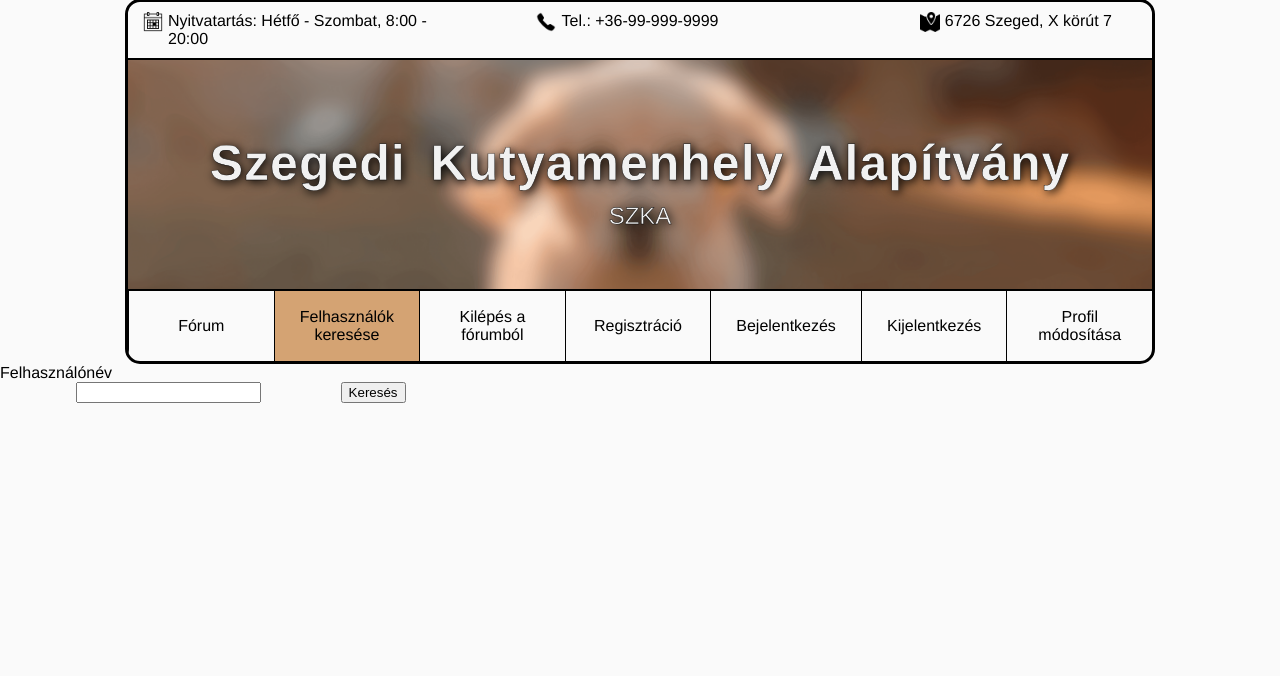
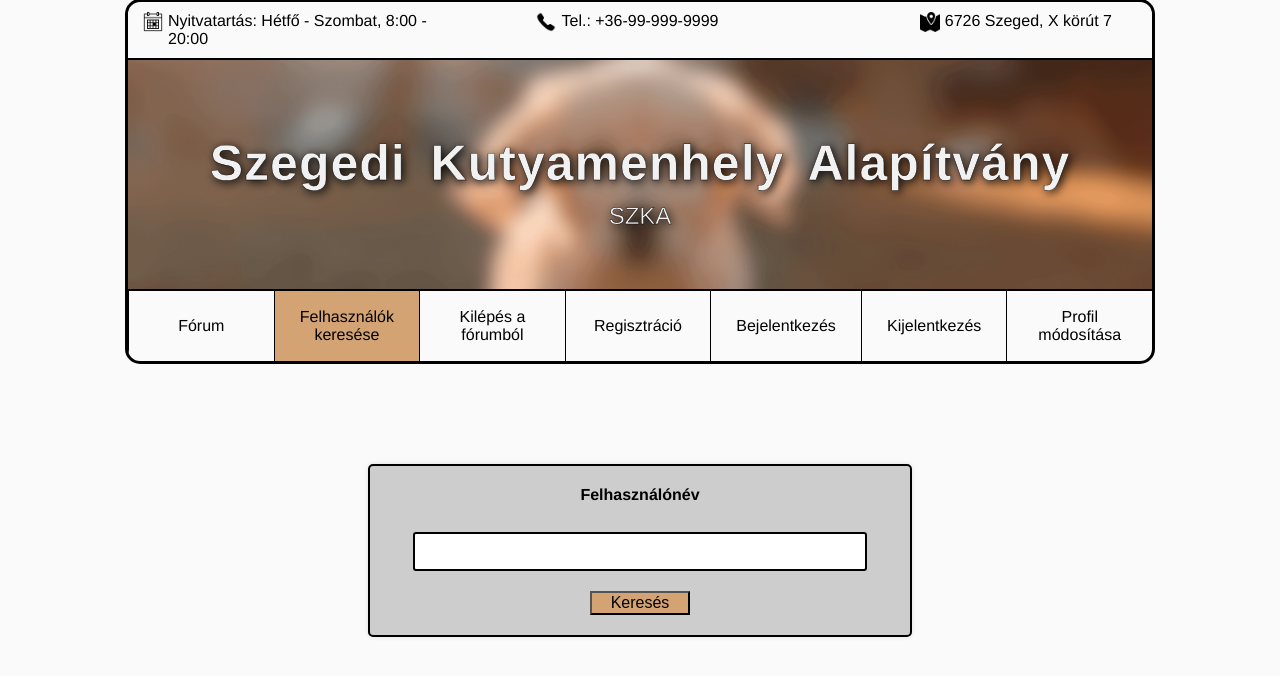
Before and after one commit to martin-nandor-csikos/Webterv, a PHP site: page /searchUsersPage.php in a window 1280 px wide. Shown: the part 21-697 px from the top of the page. Run offline with PHP 8.4, Linux system fonts and the light colour scheme; the visitor is signed in with stand-in values (Sample User, id 1).

Commit message:
styled searchUsersPage.php

```diff
--- a/searchUsersPage.php
+++ b/searchUsersPage.php
@@ -47,12 +47,12 @@
             <a href="changeUserInfoPage.php" id="changeinfo" class="notActive">Profil módosítása</a>
         </nav>
     </header>
-    <form action="./php/searchUsers.php" method="GET">
-        <label for="fhnev">Felhasználónév</label>
+    <form id="keresesform" action="./php/searchUsers.php" method="GET">
+        <label id="kereseslabel" for="fhnev">Felhasználónév</label>
         <br>
-        <input type="text" name="fhnev" maxlength="255" minlength="3">
+        <input id="keresesmezo" type="text" name="fhnev" maxlength="255" minlength="3">
 
-        <input type="submit" value="Keresés">
+        <input type="submit" value="Keresés" id="keresesgomb">
     </form>
 
 </body>
--- a/styles.css
+++ b/styles.css
@@ -1021,3 +1021,50 @@ a:visited {
     }
 
 }
+
+
+/*searchUsersPage.php*/
+#keresesform {
+    max-width: 500px;
+    margin-top: 100px;
+    margin-left: auto;
+    margin-right: auto;
+    padding: 20px;
+    background-color: rgba(146, 146, 146, 0.434);
+    border-radius: 5px;
+    box-shadow: 0 0 5px rgba(0, 0, 0, 0.1);
+    display: flex;
+    flex-direction: column;
+    align-items: center;
+    border: 2px solid #000;
+}
+
+#kereseslabel {
+    display: block;
+    margin-bottom: 10px;
+    font-weight: bold;
+}
+
+#keresesmezo {
+    padding: 10px;
+    margin-right: 20px;
+    margin-left: 20px;
+    margin-bottom: 20px;
+    border: 1px solid #ccc;
+    border-radius: 3px;
+    width: calc(100% - 70px);
+    border: 2px solid #000;
+}
+
+#keresesgomb {
+    width: calc(100% - 400px);
+
+    margin-left: 20px;
+    margin-right: 20px;
+
+    background-color: #d4a373;
+
+    font-size: 16px;
+
+    cursor: pointer;
+}
```
